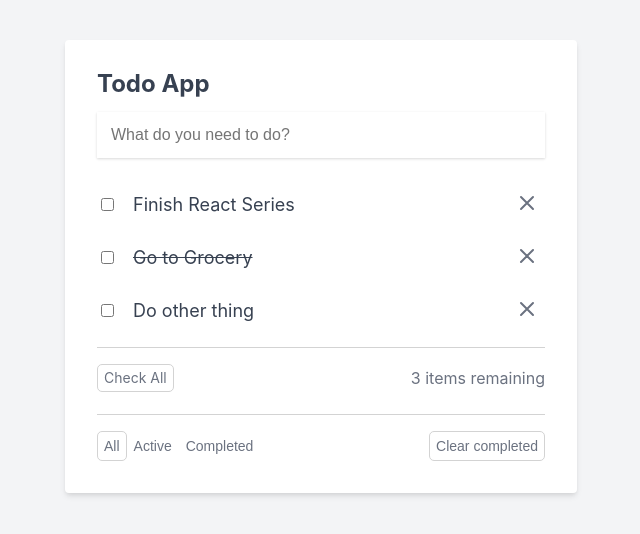
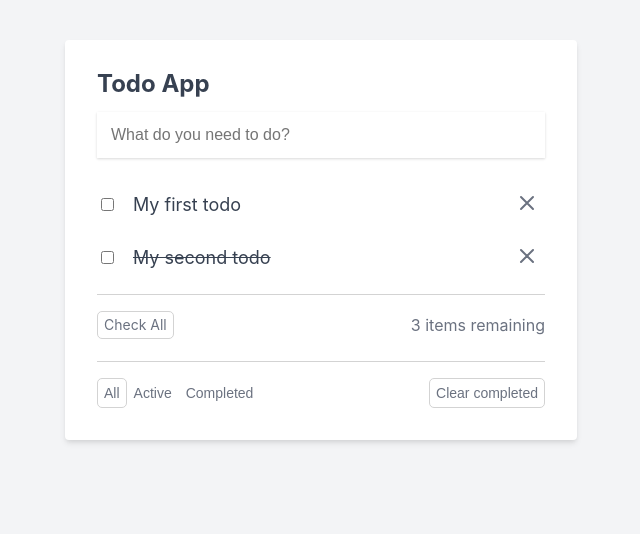
Before and after one commit to Tomoe-12/Todo-react, a React (Create React App) app: page / in a window 1280 px wide. Shown: the top 534 px of the page, without its empty margins (319-959 px from the left). Built offline with nearby package versions, Linux system fonts and the light colour scheme; data requests are answered from the project's data file.

Commit message:
fetch-all-todos

```diff
--- a/src/App.js
+++ b/src/App.js
@@ -5,14 +5,27 @@ import TodoList from './components/TodoList.js'
 import CheckAllAndRemaining from './components/CheckAllAndRemaining.js';
 import TodoFilters from './components/TodoFilters.js';
 import ClearCompletedBtn from './components/ClearCompletedBtn.js';
+import { useEffect, useState } from 'react';
 
 function App() {
+
+  let [ todos , setTodos ] = useState([])
+
+  useEffect(()=>{
+    fetch('http://localhost:3003/todo')
+    .then(res=>res.json())
+    .then((todos)=>{
+      setTodos(todos)
+    })
+  },[])
+
+
   return (
     <div className="todo-app-container">
       <div className="todo-app">
         <h2>Todo App</h2>
         <TodoForm />
-        <TodoList></TodoList>
+        <TodoList todos = {todos}/>
         <CheckAllAndRemaining />
         <div className="other-buttons-container">
           <TodoFilters />
--- a/src/components/TodoList.js
+++ b/src/components/TodoList.js
@@ -1,35 +1,14 @@
 import React from 'react'
 
-export default function TodoList() {
+export default function TodoList({todos}) {
     return (
         <ul className="todo-list">
-            <li className="todo-item-container">
+            {todos.map(todo => (
+                <li className="todo-item-container" key={todo.id}>
                     <div className="todo-item">
                         <input type="checkbox" />
-                    <span className="todo-item-label">Finish React Series</span>
-                    {/* <input type="text" className="todo-item-input" value="Finish React Series" /> */}
-                </div>
-                <button className="x-button">
-                    <svg
-                        className="x-button-icon"
-                        fill="none"
-                        viewBox="0 0 24 24"
-                        stroke="currentColor"
-                    >
-                        <path
-                            strokeLinecap="round"
-                            strokeLinejoin="round"
-                            strokeWidth={2}
-                            d="M6 18L18 6M6 6l12 12"
-                        />
-                    </svg>
-                </button>
-            </li>
-            <li className="todo-item-container">
-                <div className="todo-item">
-                    <input type="checkbox" />
-                    <span className="todo-item-label line-through">
-                        Go to Grocery
+                        <span className={`todo-item-label ${todo.completed? `line-through` : ``}`} >
+                            {todo.title}
                         </span>
                         {/* <input type="text" className="todo-item-input" value="Go to Grocery" /> */}
                     </div>
@@ -49,28 +28,8 @@ export default function TodoList() {
                         </svg>
                     </button>
                 </li>
-            <li className="todo-item-container">
-                <div className="todo-item">
-                    <input type="checkbox" />
-                    <span className="todo-item-label">Do other thing</span>
-                    {/* <input type="text" className="todo-item-input" value="Do other thing /> */}
-                </div>
-                <button className="x-button">
-                    <svg
-                        className="x-button-icon"
-                        fill="none"
-                        viewBox="0 0 24 24"
-                        stroke="currentColor"
-                    >
-                        <path
-                            strokeLinecap="round"
-                            strokeLinejoin="round"
-                            strokeWidth={2}
-                            d="M6 18L18 6M6 6l12 12"
-                        />
-                    </svg>
-                </button>
-            </li>
+            ))}
+
         </ul>
 
     )
--- a/src/data/db.json
+++ b/src/data/db.json
@@ -2,13 +2,13 @@
     "todo" : [
         {
             "id" : 1 ,
-            "title " : "My first todo",
-            "completed " : false
+            "title" : "My first todo",
+            "completed" : false
         },
         {
             "id" : 2 ,
-            "title " : "My second todo",
-            "completed " : false
+            "title" : "My second todo",
+            "completed" : true
         }
     ]
 }
```
Lines whose indentation alone changed are shown as unchanged.
